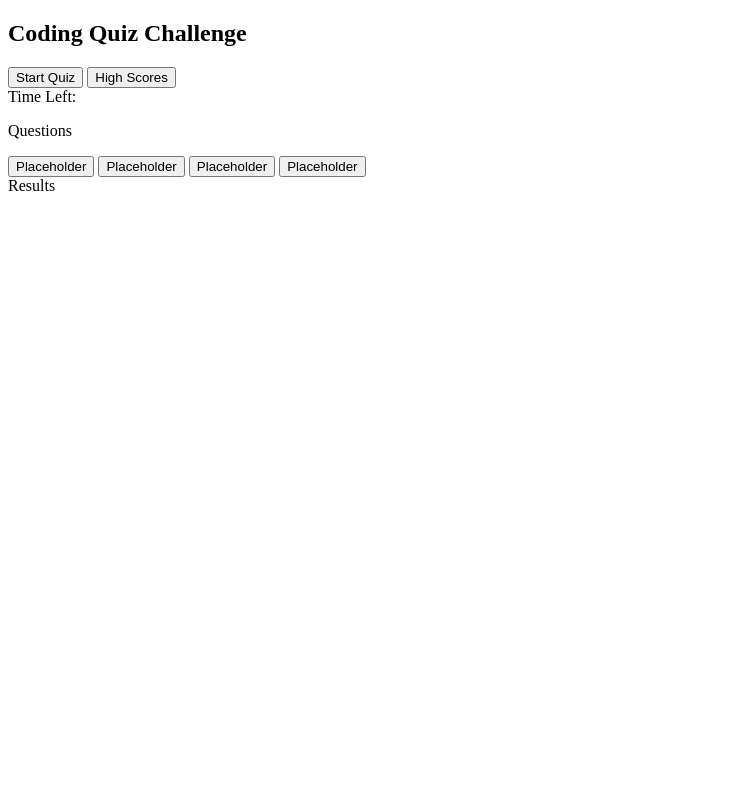
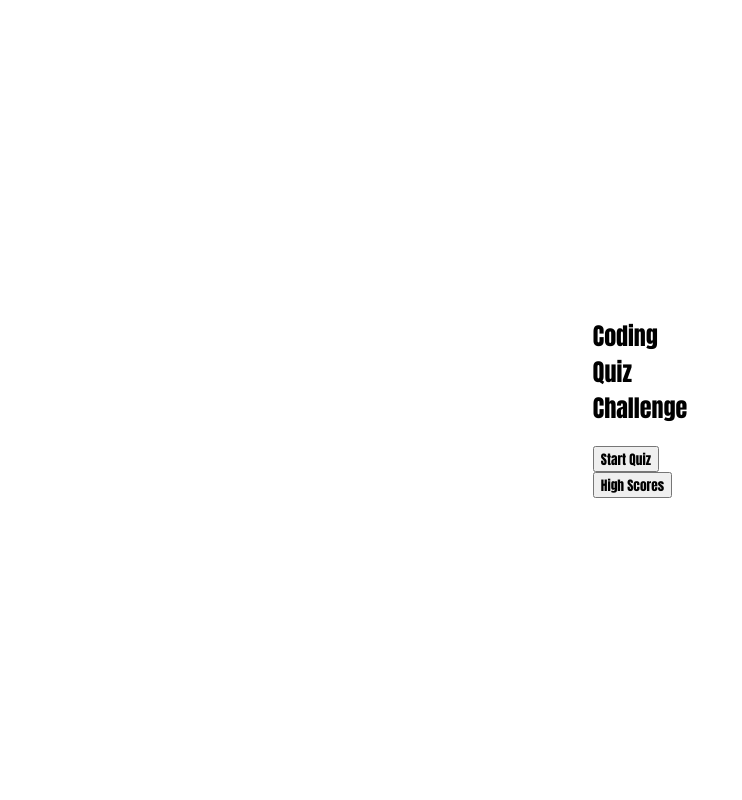
Before and after one commit to JoshuaAldrich/Code-Quiz-Challenge, a plain HTML site: page index.html in a window 1280 px wide. Shown: the top 800 px of the page, without its empty margins (0-742 px from the left). Drawn offline with Linux system fonts and the light colour scheme.

Commit message:
css basics added

```diff
--- a/Assets/CSS/styles.css
+++ b/Assets/CSS/styles.css
@@ -0,0 +1,27 @@
+:root{
+background-color: rgb(220,220.220);
+}
+
+*{
+    font-family: Impact, fantasy;
+}
+
+p{
+    color: black;
+    text-align: center;
+    font-size: x-large;
+}
+
+h2{
+    margin-top: auto;
+}
+
+.container {
+    width: 100vh;
+    height: 100vh;
+    display: flex;
+    justify-content: center;
+    align-items: center;
+    max-width: 80px;
+    margin: 0 auto;
+}
```
Also changed, not shown: index.html (+2 -0 lines).
